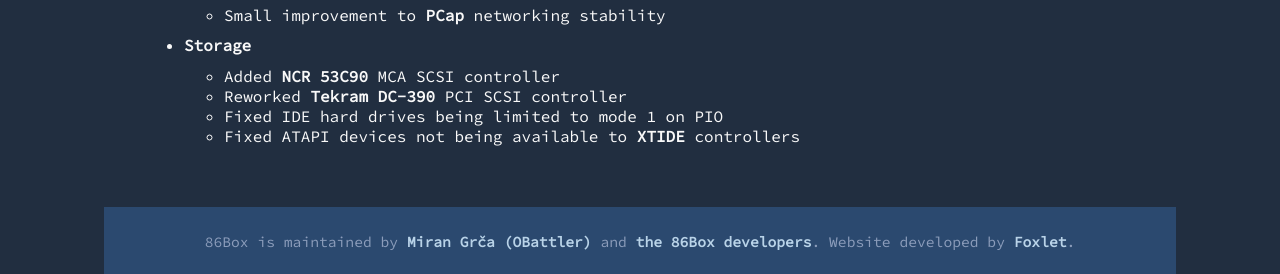
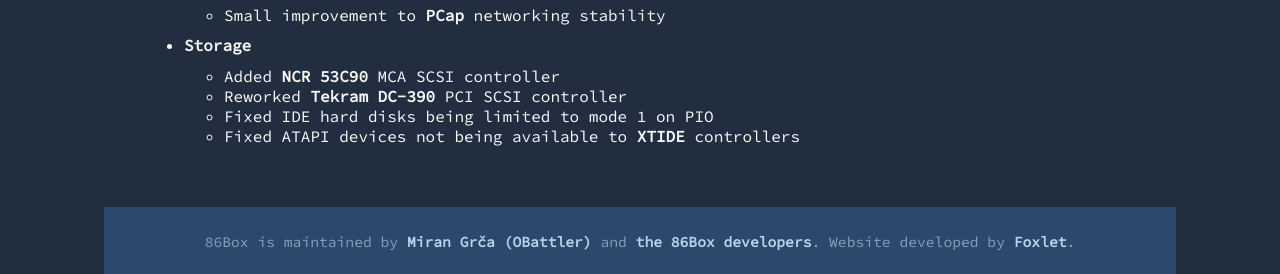
Before and after one commit to 86Box/86box.github.io, a Jekyll site: the page built from _posts/2021-12-23-86box-v3-1.md, in a window 1280 px wide. Shown: the part 1603-1877 px from the top of the page. Built offline with Jekyll 4.4.1, drawn with Linux system fonts in a browser that asks for light colours.

Commit message:
Small terminology consistency correction in a very old changelog

```diff
--- a/_posts/2021-12-23-86box-v3-1.md
+++ b/_posts/2021-12-23-86box-v3-1.md
@@ -63,5 +63,5 @@
 * **Storage**
   * Added **NCR 53C90** MCA SCSI controller
   * Reworked **Tekram DC-390** PCI SCSI controller
-  * Fixed IDE hard drives being limited to mode 1 on PIO
+  * Fixed IDE hard disks being limited to mode 1 on PIO
   * Fixed ATAPI devices not being available to **XTIDE** controllers
```
